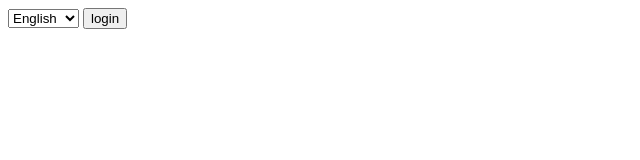
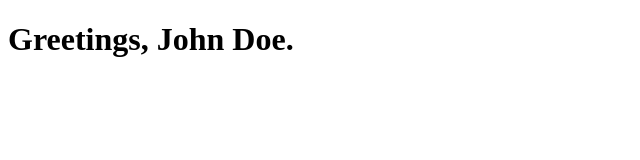
Before and after one commit to shunhiguchi/greetr, a plain HTML site: page index.html in a window 1280 px wide. Both pictures are taken after a click on the button "login". Shown: the whole page, without its empty margins (0-640 px from the left). Drawn offline with Linux system fonts and the light colour scheme.

Commit message:
Update index.js
Add usage of greetr

```diff
--- a/index.html
+++ b/index.html
@@ -9,14 +9,14 @@
 </head>
 
 <body>
-    <main id="login">
+    <h1 id="greeting"></h1>
+    <div id="login">
         <select name="" id="language">
             <option value="en">English</option>
             <option value="es">Spanish</option>
         </select>
         <input type="button" id="login" value="login">
-        <div id="greeting"></div>
-    </main>
+    </div>
     <script src="jquery-3.6.0.min.js"></script>
     <script src="greetr.js"></script>
     <script src="index.js"></script>
--- a/index.js
+++ b/index.js
@@ -1,3 +1,8 @@
-const g = G$("John", "Doe");
-console.log(g);
-g.greet().greet(true).setLanguage("es").greet();
+const firstName = 'John';
+const lastName = 'Doe';
+
+$('input#login').click(function() {
+    const g = G$(firstName, lastName);
+    $('div#login').hide();
+    g.setLanguage($('#language').val()).HTMLGreeting('#greeting', true).log();
+})
```
